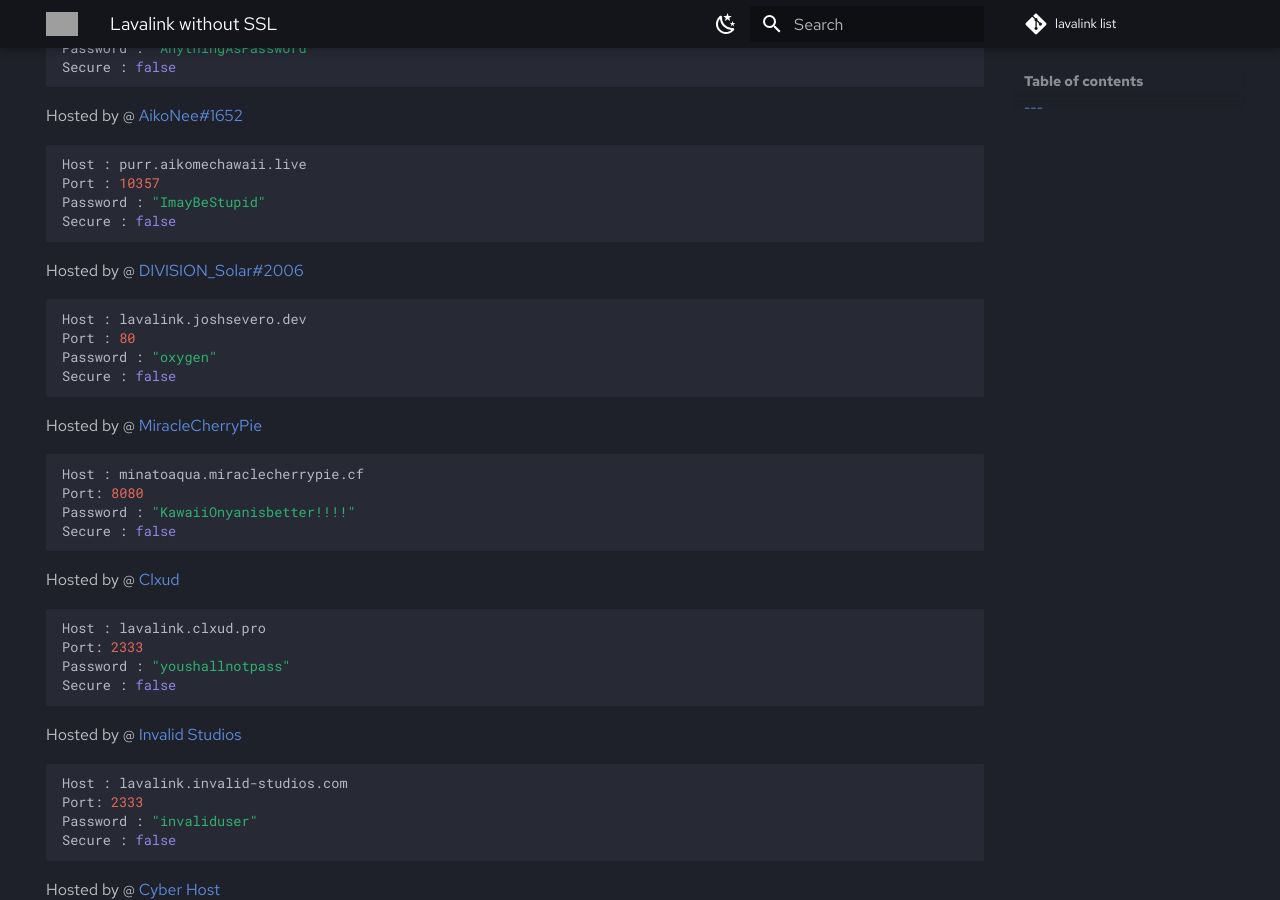
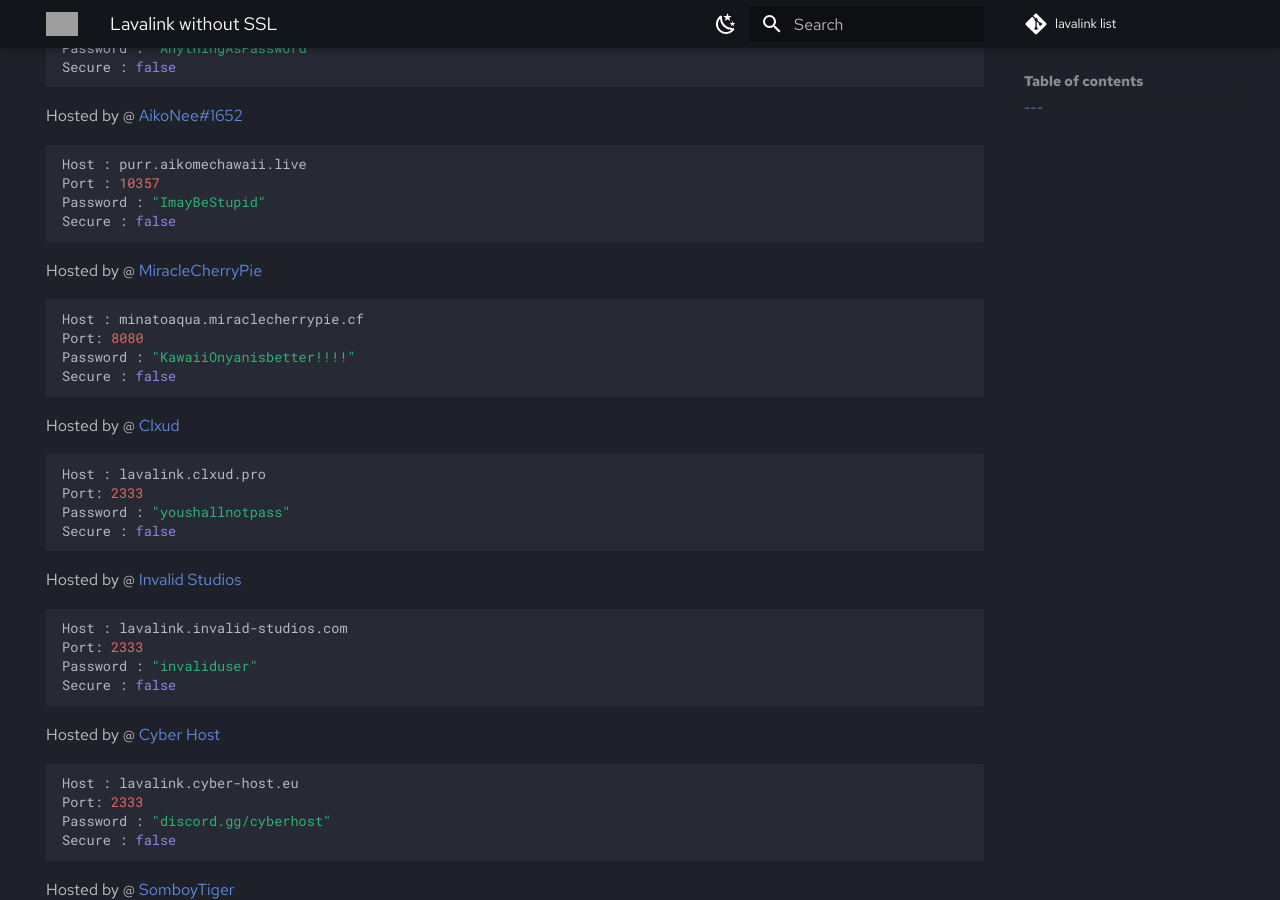
Before and after one commit to DarrenOfficial/lavalink-list, an MkDocs documentation site: the page built from docs/NoSSL/lavalink-without-ssl.md, in a window 1280 px wide and 900 px high, scrolled down 2651 px. Built offline with MkDocs 1.6.1 and Material for MkDocs 9.7.7, drawn with Linux system fonts in a browser that asks for light colours; comment, search, counter and statistics services are not loaded; grey boxes are pictures that could not be loaded.

Commit message:
No longer able to support (#286)

````diff
--- a/docs/NoSSL/lavalink-without-ssl.md
+++ b/docs/NoSSL/lavalink-without-ssl.md
@@ -144,13 +144,6 @@ Port : 10357
 Password : "ImayBeStupid"
 Secure : false
 ```
-Hosted by @ [DIVISION_Solar#2006](https://joshsevero.dev)
-```bash
-Host : lavalink.joshsevero.dev
-Port : 80
-Password : "oxygen"
-Secure : false
-```
 
 Hosted by @ [MiracleCherryPie](https://github.com/MiracleCherryPie)
 ```bash
````
